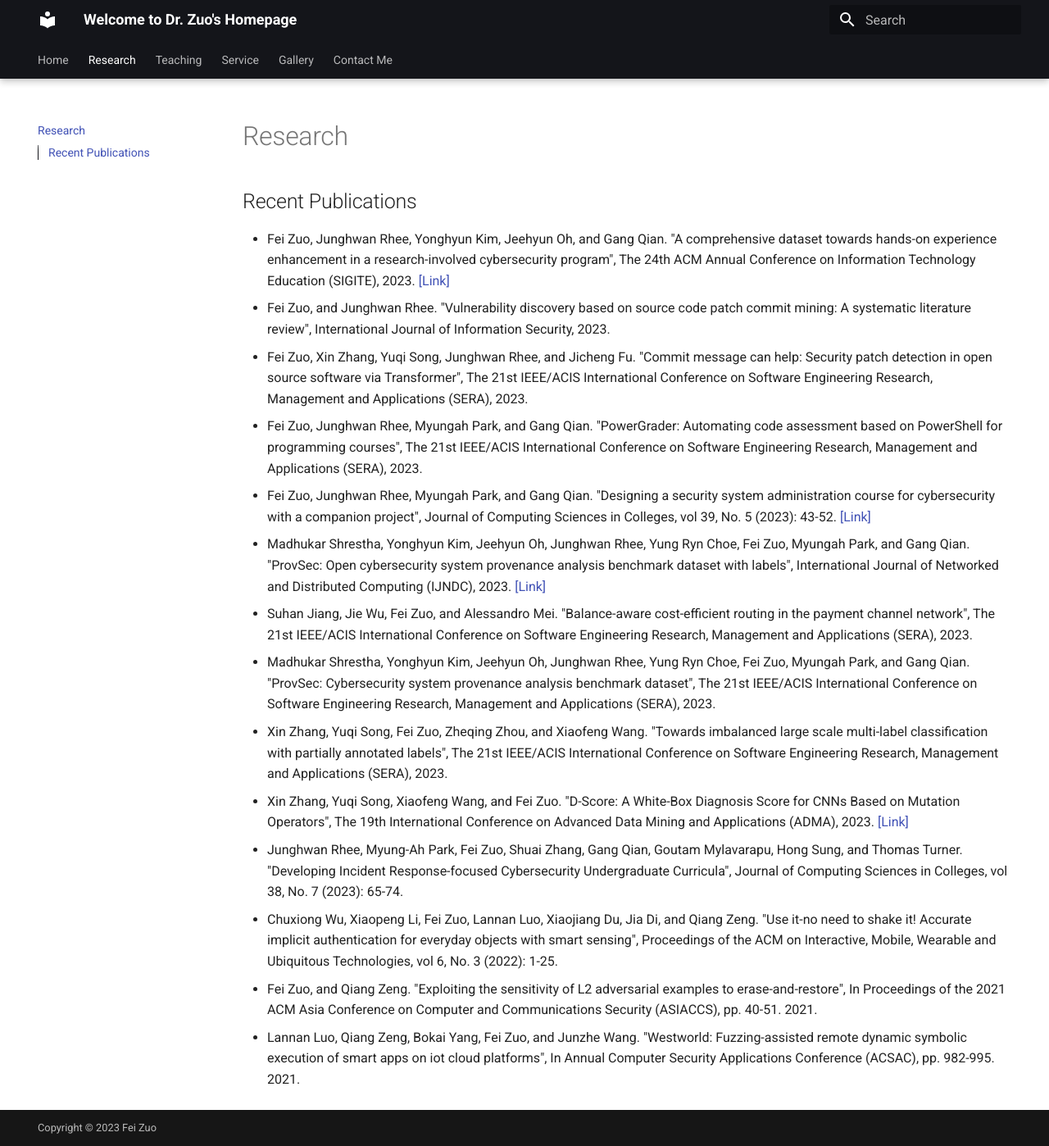
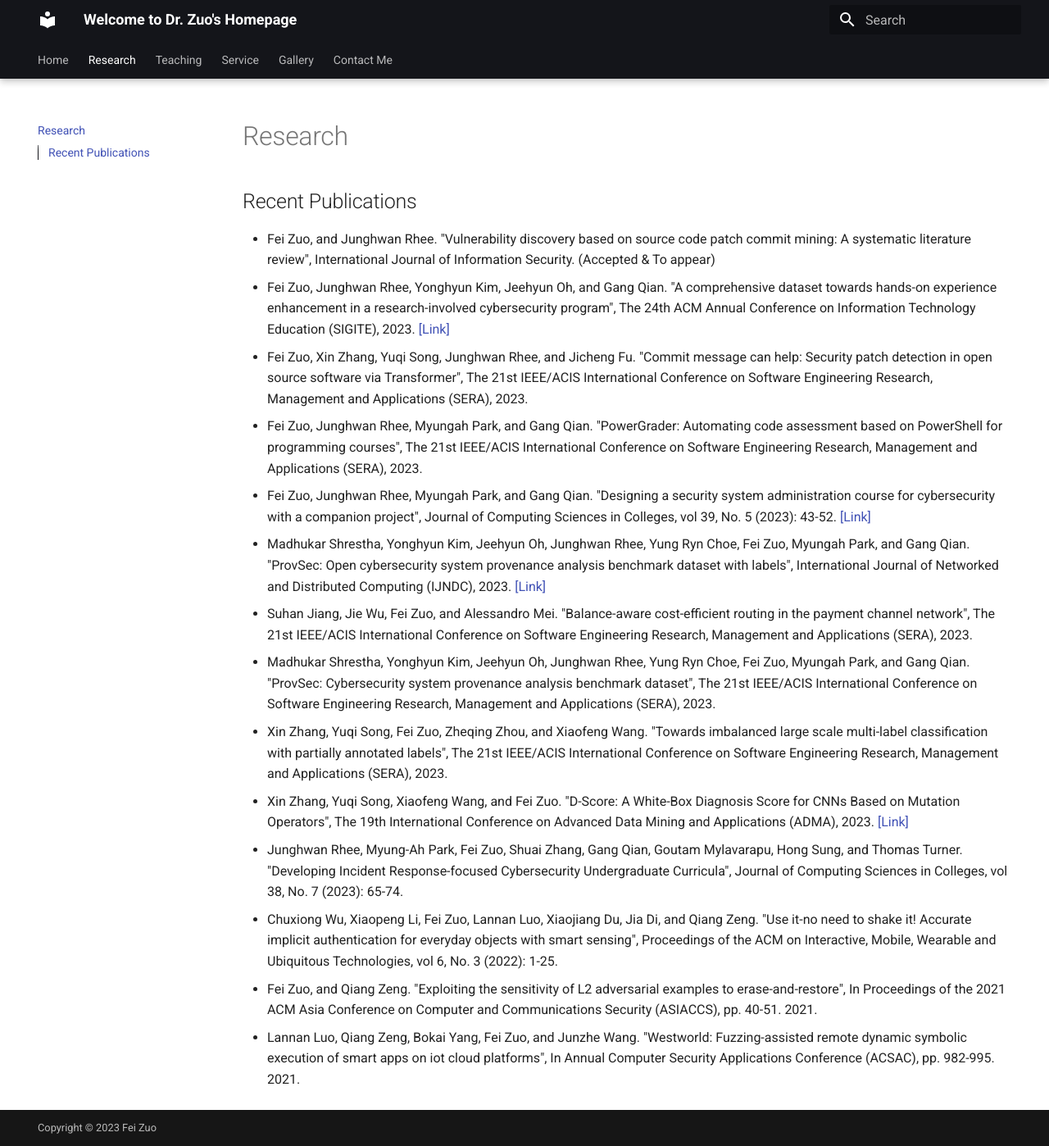
Before and after one commit to fzuo/homepage, an MkDocs documentation site: the page built from docs/research.md, in a window 1280 px wide and 1398 px high. Shown: the whole window at 82% size. Built offline with MkDocs 1.6.1 and Material for MkDocs 9.7.7, drawn with Linux system fonts in a browser that asks for light colours.

Commit message:
Updating files

```diff
--- a/docs/research.md
+++ b/docs/research.md
@@ -4,9 +4,9 @@
 
 <ul>
 
+<li> Fei Zuo, and Junghwan Rhee. "Vulnerability discovery based on source code patch commit mining: A systematic literature review", International Journal of Information Security. (Accepted & To appear)
+
 <li> Fei Zuo, Junghwan Rhee, Yonghyun Kim, Jeehyun Oh, and Gang Qian. "A comprehensive dataset towards hands-on experience enhancement in a research-involved cybersecurity program", The 24th ACM Annual Conference on Information Technology Education (SIGITE), 2023. <a href="https://dl.acm.org/doi/10.1145/3585059.3611416">[Link]</a>
-
-<li> Fei Zuo, and Junghwan Rhee. "Vulnerability discovery based on source code patch commit mining: A systematic literature review", International Journal of Information Security, 2023.
 
 <li> Fei Zuo, Xin Zhang, Yuqi Song, Junghwan Rhee, and Jicheng Fu. "Commit message can help: Security patch detection in open source software via Transformer", The 21st IEEE/ACIS International Conference on Software Engineering Research, Management and Applications (SERA), 2023.
 
```
